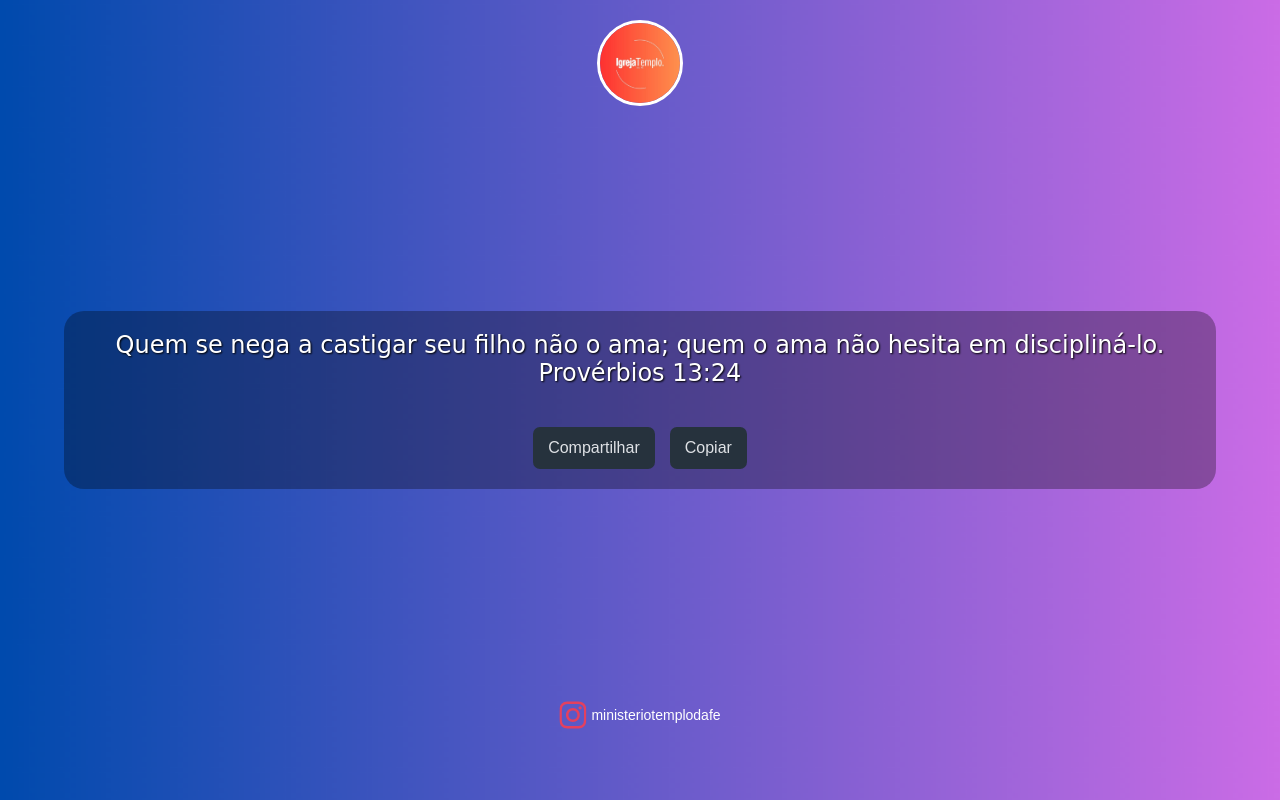
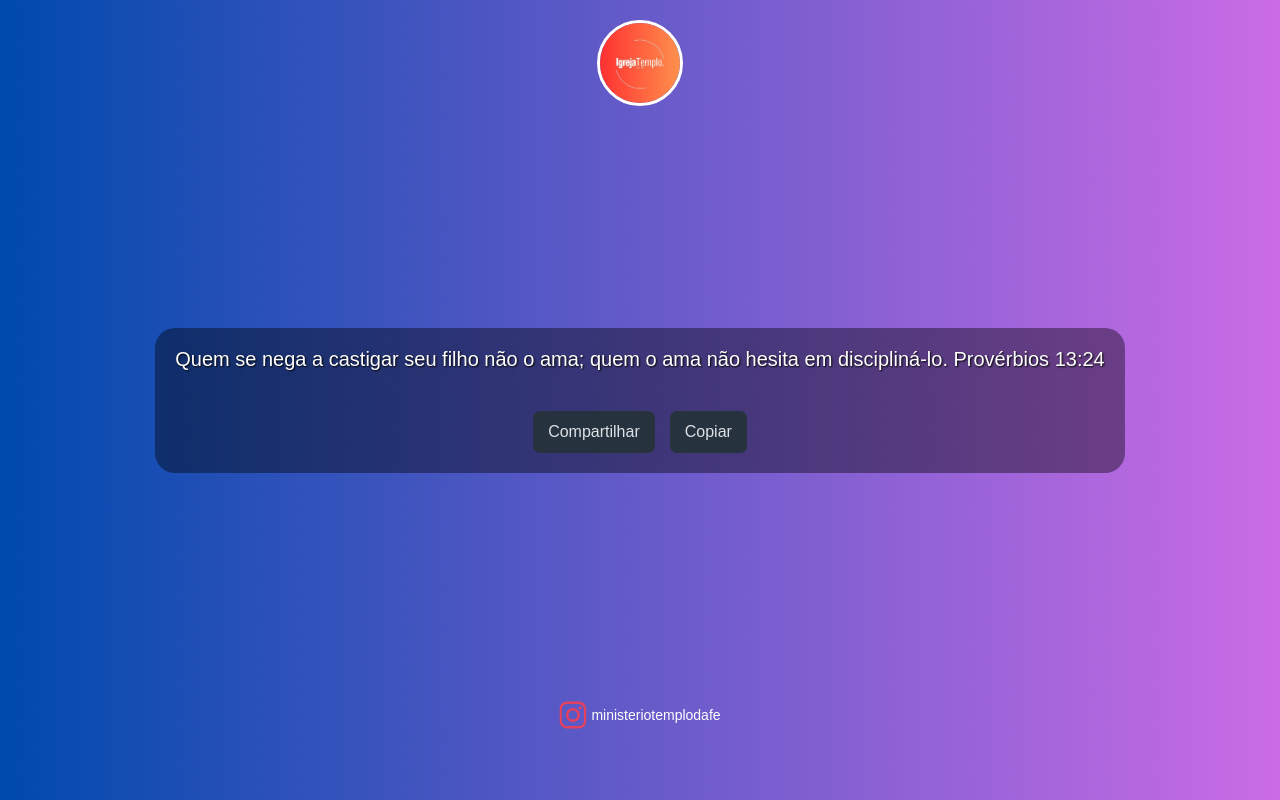
Before and after one commit to vbtdev/promises_generator_tf_api, a Flask app: page / in a window 1280 px wide. Run offline with Flask 3, Linux system fonts and the light colour scheme.

Commit message:
Alteração da fonte da promessa

```diff
--- a/templates/index.html
+++ b/templates/index.html
@@ -14,7 +14,7 @@
             margin: 0;
             background: url('/static/img/{{ imagem_fundo }}') no-repeat center center fixed;
             background-size: cover;
-            font-family: Brush Script MT, Brush Script Std, cursive;
+            font-family: Arial, sans-serif;
             position: relative;
             overflow: hidden; /* Para evitar rolagem desnecessária */
         }
@@ -29,7 +29,7 @@
         }
         .container {
             text-align: center;
-            background-color: rgba(0, 0, 0, 0.3);
+            background-color: rgba(0, 0, 0, 0.4);
             padding: 20px;
             border-radius: 20px;
             color: white;
@@ -42,7 +42,7 @@
             justify-content: center;
         }
         .promise {
-            font-size: 24px; /* Aumentado de 22px para 24px */
+            font-size: 20px; /* Aumentado de 22px para 24px */
             margin-bottom: 40px;
             word-wrap: break-word;
         }
```
